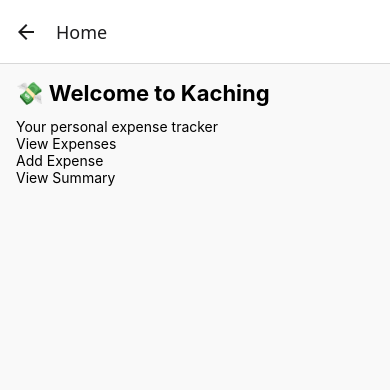
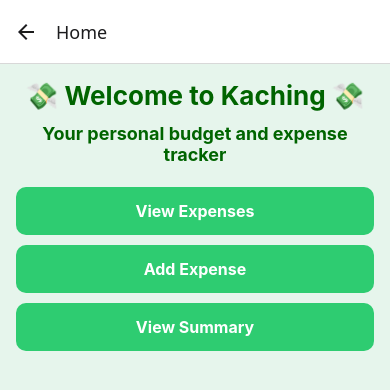
Before and after one commit to Hanjishi/Kaching, a React Native app: screen /ExpenseList in a window 390 px wide. Shown: the top 390 px of the page. Built offline with nearby package versions, Linux system fonts and the light colour scheme.

Commit message:
Added a little bit of design

```diff
--- a/screens/Home.js
+++ b/screens/Home.js
@@ -5,8 +5,8 @@ import styles from "../styles/Theme";
 export default function Home({ navigation }) {
   return (
     <View style={styles.container}>
-      <Text style={styles.title}>💸 Welcome to Kaching</Text>
-      <Text style={styles.subtitle}>Your personal expense tracker</Text>
+      <Text style={styles.title}>💸 Welcome to Kaching 💸</Text>
+      <Text style={styles.subtitle}>Your personal budget and expense tracker</Text>
 
       <TouchableOpacity
         style={styles.button}
--- a/styles/Theme.js
+++ b/styles/Theme.js
@@ -4,12 +4,21 @@ const styles = StyleSheet.create({
   container: {
     flex: 1,
     padding: 16,
-    backgroundColor: "#f9f9f9",
+    backgroundColor: "#e6f5ec",
   },
   title: {
-    fontSize: 22,
+    fontSize: 26,
     fontWeight: "bold",
     marginBottom: 12,
+    color: "#006400",
+    textAlign: "center",
+  },
+  subtitle: {
+    fontSize: 18,
+    fontWeight: "bold",
+    marginBottom: 12,
+    color: "#006400",
+    textAlign: "center",
   },
   card: {
     backgroundColor: "#fff",
@@ -25,15 +34,15 @@ const styles = StyleSheet.create({
   amount: {
     fontSize: 18,
     fontWeight: "bold",
-    color: "#2e86de",
+    color: "#27ae60",
   },
   category: {
     fontSize: 16,
-    color: "#333",
+    color: "#2c3e50",
   },
   date: {
     fontSize: 14,
-    color: "#777",
+    color: "#7f8c8d",
   },
   description: {
     fontSize: 14,
@@ -48,10 +57,23 @@ const styles = StyleSheet.create({
   },
   input: {
     borderWidth: 1,
-    borderColor: "#ccc",
+    borderColor: "#2ecc71",
     borderRadius: 8,
     padding: 10,
     marginBottom: 12,
+    backgroundColor: "#f9fdf9",
+  },
+  button: {
+    backgroundColor: "#2ecc71",
+    paddingVertical: 14,
+    borderRadius: 10,
+    alignItems: "center",
+    marginTop: 10,
+  },
+  buttonText: {
+    color: "#fff",
+    fontSize: 16,
+    fontWeight: "bold",
   },
 });
 
```
